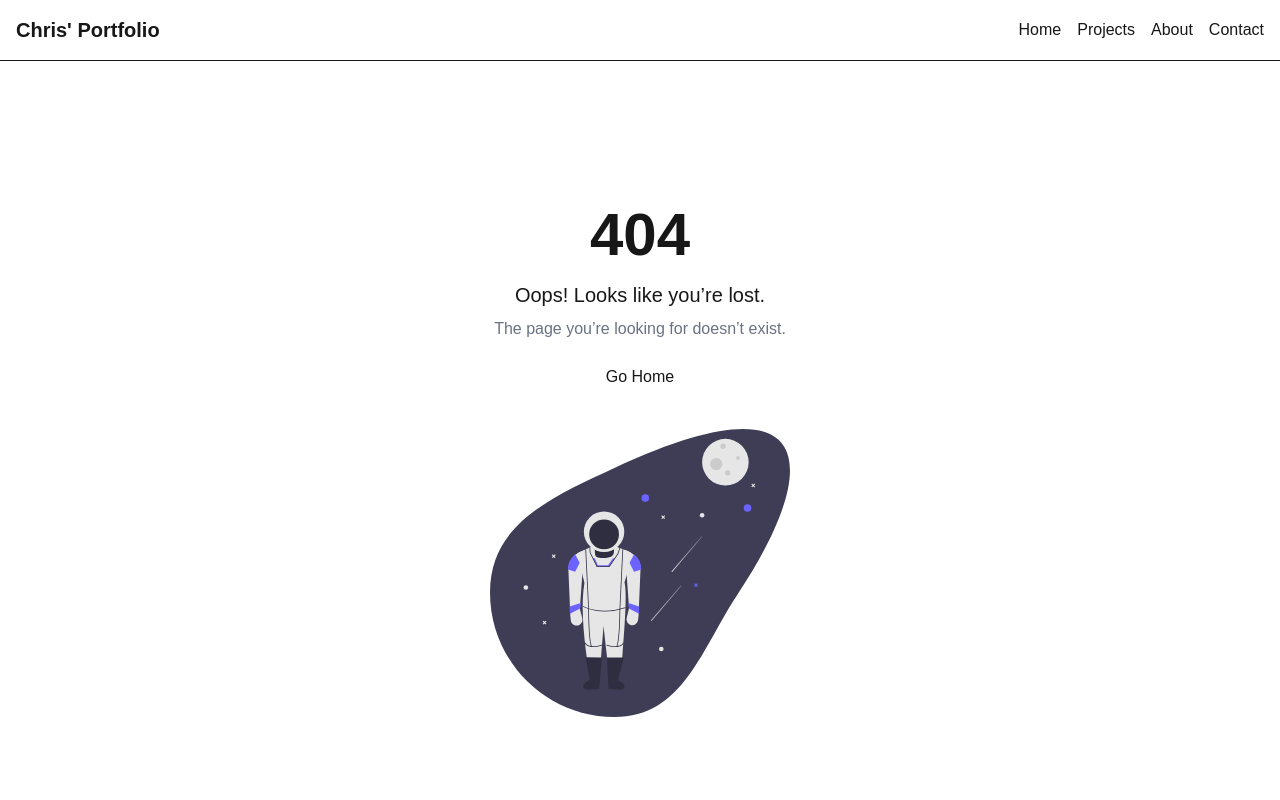
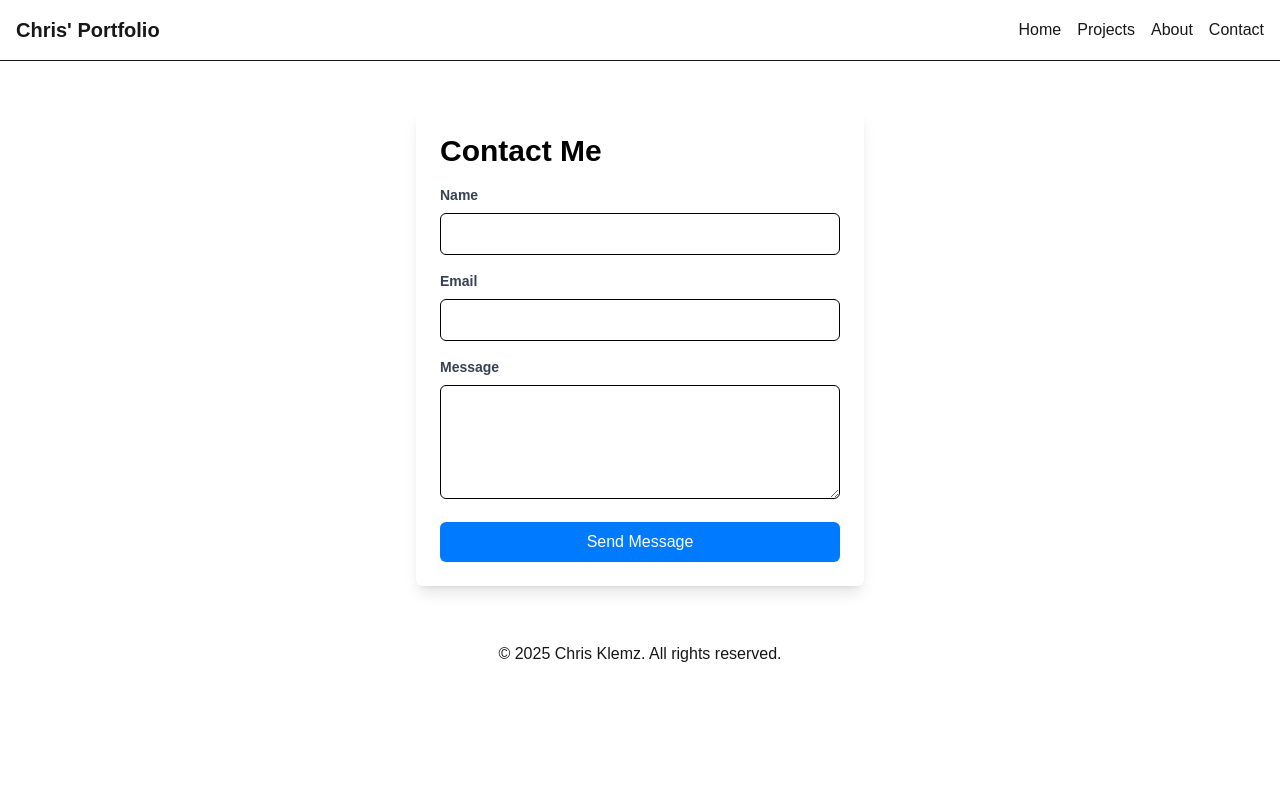
Before and after one commit to Crklemz/portfolio-website, a Next.js app: page /contact in a window 1280 px wide. Before the commit this address had no page. Shown: the top 800 px of the page. Built offline with nearby package versions, Linux system fonts and the light colour scheme.

Commit message:
feat: add basic contact page

```diff
--- /dev/null
+++ b/src/app/contact/page.tsx
@@ -0,0 +1,21 @@
+export default function Contact() {
+    return (
+      <div className="max-w-md mx-auto bg-white text-black p-6 rounded-md shadow-lg mt-12">
+        <h1 className="text-3xl font-bold mb-4">Contact Me</h1>
+        <form>
+          <label className="block text-gray-700 text-sm font-bold mb-2">Name</label>
+          <input type="text" className="w-full border p-2 rounded-md" />
+
+          <label className="block text-gray-700 text-sm font-bold mt-4 mb-2">Email</label>
+          <input type="email" className="w-full border p-2 rounded-md" />
+
+          <label className="block text-gray-700 text-sm font-bold mt-4 mb-2">Message</label>
+          <textarea className="w-full border p-2 rounded-md" rows={4}></textarea>
+
+          <button className="bg-primary text-white py-2 px-4 mt-4 rounded-md w-full">
+            Send Message
+          </button>
+        </form>
+      </div>
+    );
+  }
```
